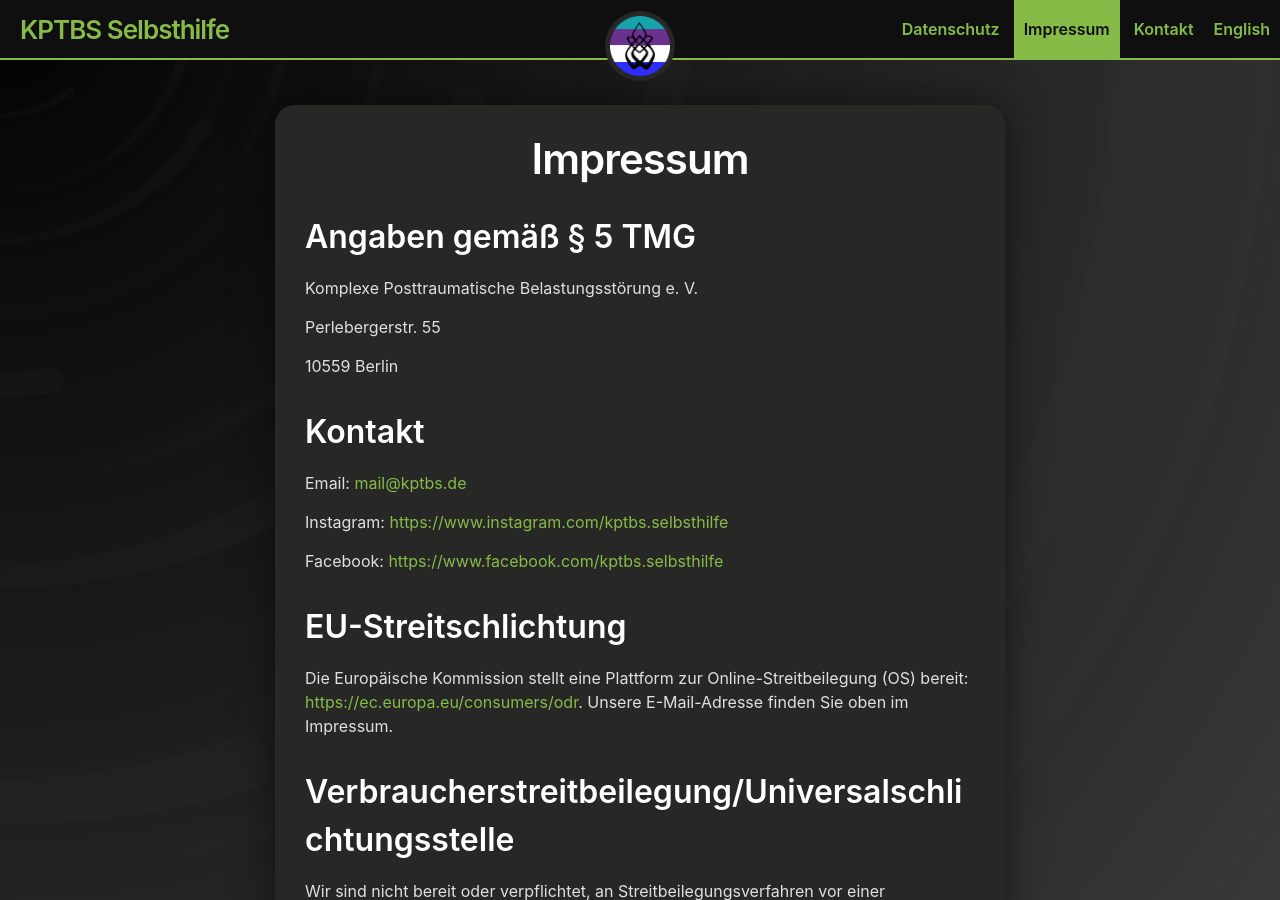
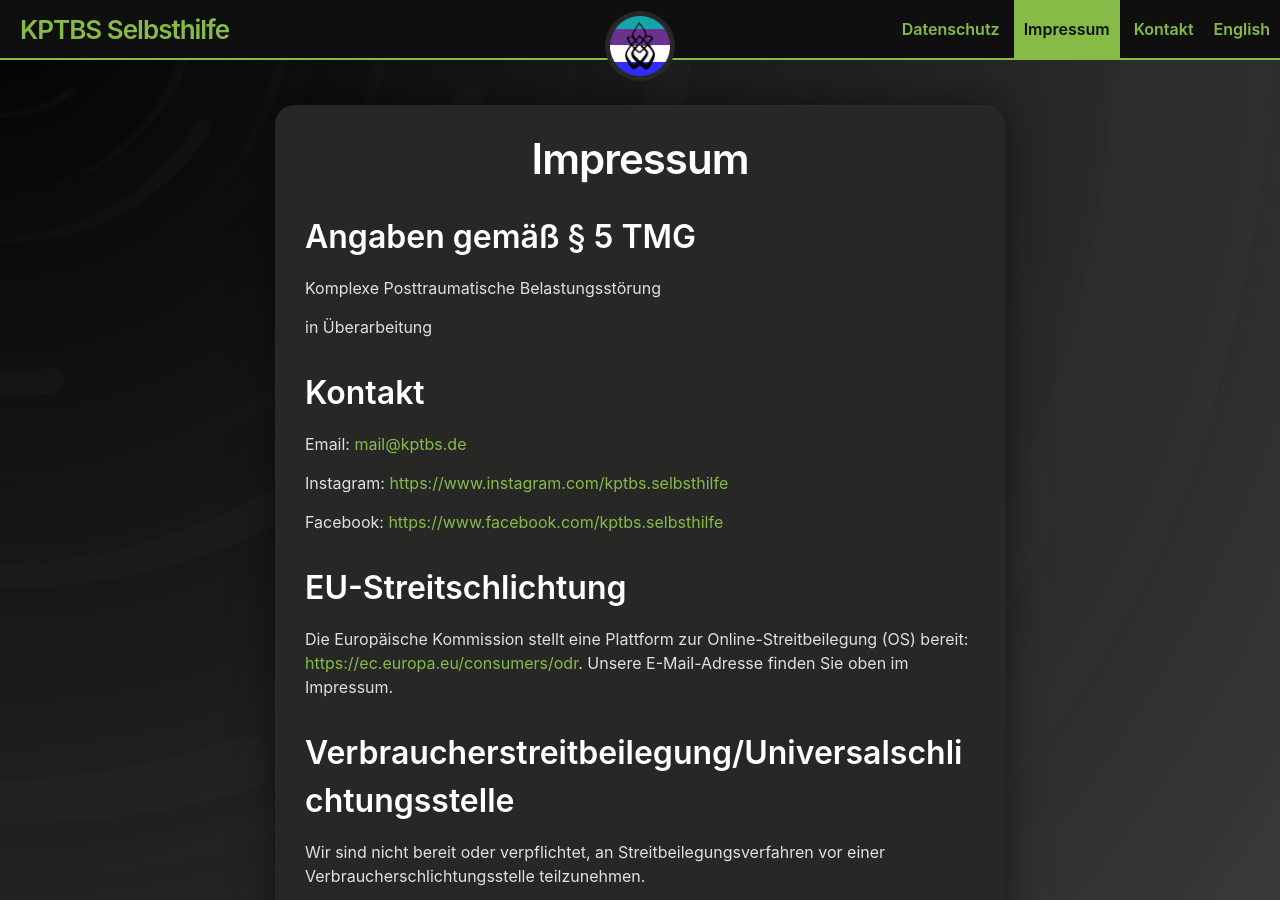
Before and after one commit to 3xz/k-ptbs, a Jekyll site: the page built from impressum.md, in a window 1280 px wide and 900 px high. Built offline with Jekyll 4.4.1, drawn with Linux system fonts in a browser that asks for light colours.

Commit message:
Update impressum.md

```diff
--- a/impressum.md
+++ b/impressum.md
@@ -5,11 +5,9 @@ layout: page
 
 ## Angaben gemäß § 5 TMG
 
-Komplexe Posttraumatische Belastungsstörung e. V.
+Komplexe Posttraumatische Belastungsstörung
 
-Perlebergerstr. 55
-
-10559 Berlin
+in Überarbeitung
 
 ## Kontakt
 
```
